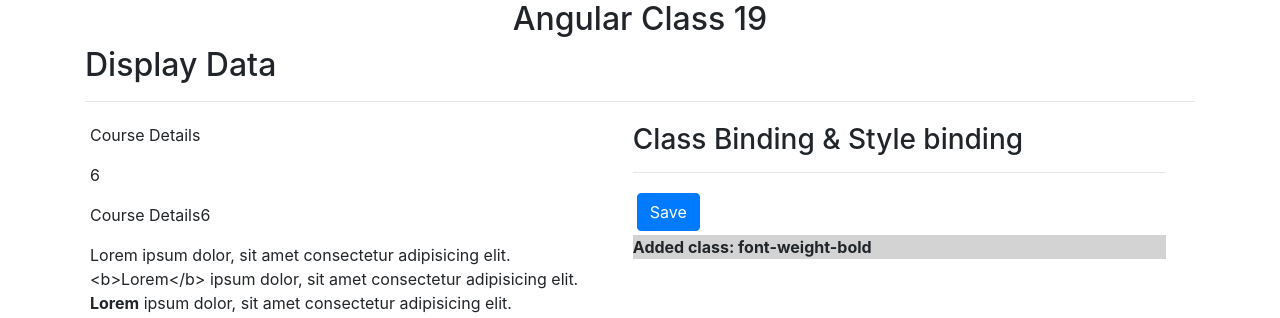
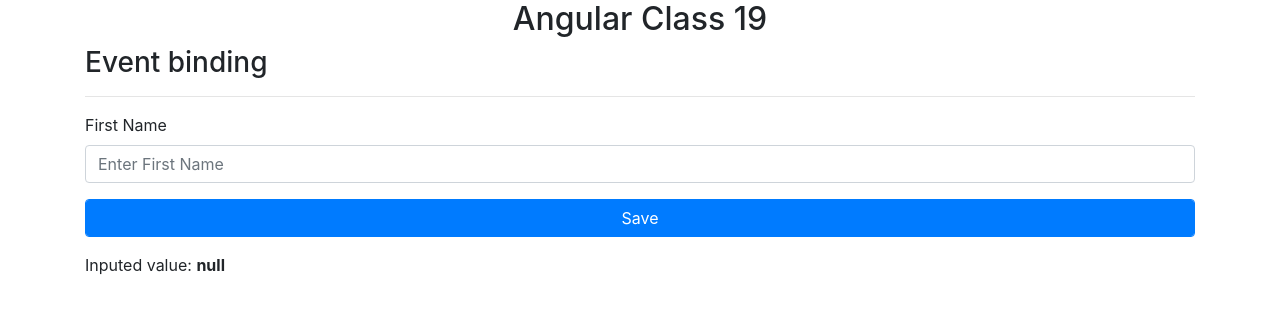
Before and after one commit to dineshgopalchand/Angular-Class-19, an Angular app: page / in a window 1280 px wide. Shown: the top 318 px of the page. Built offline with nearby package versions, Linux system fonts and the light colour scheme.

Commit message:
intoduced Event Binding

```diff
--- a/src/app/app.component.html
+++ b/src/app/app.component.html
@@ -2,7 +2,8 @@
     <h2 class="text-center">{{title}}</h2>
     <!-- <app-class-type></app-class-type> -->
     <!-- <app-classes-type></app-classes-type> -->
-    <app-display-data></app-display-data>
+    <!-- <app-display-data></app-display-data> -->
+    <app-event-binding></app-event-binding>
 </div>
 
 <router-outlet>
--- a/src/app/app.module.ts
+++ b/src/app/app.module.ts
@@ -7,13 +7,15 @@ import { ClassTypeComponent } from './class-type.component';
 import { ClassesTypeComponent } from './classes-type/classes-type.component';
 import { ClassTypeService } from './common/service/class-type.service';
 import { DisplayDataComponent } from './display-data/display-data.component';
+import { EventBindingComponent } from './event-binding/event-binding.component';
 
 @NgModule({
   declarations: [
     AppComponent,
     ClassTypeComponent,
     ClassesTypeComponent,
-    DisplayDataComponent
+    DisplayDataComponent,
+    EventBindingComponent
   ],
   imports: [
     BrowserModule,
--- /dev/null
+++ b/src/app/event-binding/event-binding.component.html
@@ -0,0 +1,14 @@
+<h3>Event binding</h3>
+<hr>
+<div>
+    <!-- div.form-group>label[for="first-name"]+input.form-control[name="first-name"][id="first-name"][placeholder="Enter First Name"] -->
+    <div class="form-group">
+        <label for="first-name">First Name</label>
+        <input type="text" class="form-control" name="first-name" id="first-name" placeholder="Enter First Name" (keyup)="keyupEvent($event)">
+    </div>
+    <!-- div.form-group>button.btn.btn-primary.form-control -->
+    <div class="form-group">
+        <button class="btn btn-primary form-control" (click)="buttonClick($event)">Save</button>
+    </div>
+    <p>Inputed value: <b>{{inputValue ? inputValue:'null'}}</b></p>
+</div>
--- /dev/null
+++ b/src/app/event-binding/event-binding.component.ts
@@ -0,0 +1,23 @@
+import { Component, OnInit } from '@angular/core';
+
+@Component({
+  selector: 'app-event-binding',
+  templateUrl: './event-binding.component.html',
+  styleUrls: ['./event-binding.component.scss']
+})
+export class EventBindingComponent implements OnInit {
+  inputValue = '';
+
+  constructor() { }
+
+  ngOnInit(): void {
+  }
+  buttonClick(e: MouseEvent) {
+    console.log(event, e);
+    console.log('Button Clicked');
+  }
+  keyupEvent(e: KeyboardEvent) {
+    this.inputValue = (e.target as HTMLInputElement).value;
+  }
+
+}
--- a/src/index.html
+++ b/src/index.html
@@ -1,5 +1,6 @@
 <!doctype html>
 <html lang="en">
+
 <head>
     <meta charset="utf-8">
     <title>NgClass19</title>
@@ -7,7 +8,14 @@
     <meta name="viewport" content="width=device-width, initial-scale=1">
     <link rel="icon" type="image/x-icon" href="favicon.ico">
 </head>
+
 <body>
     <app-root></app-root>
+    <script>
+        function buttonClick() {
+            console.log('Button Clicked -Global Scope');
+        }
+    </script>
 </body>
+
 </html>
```
Also changed, not shown: src/app/event-binding/event-binding.component.scss (added), 1 other file (tests, documents, lock files or other folders). Lines whose indentation alone changed are shown as unchanged.
